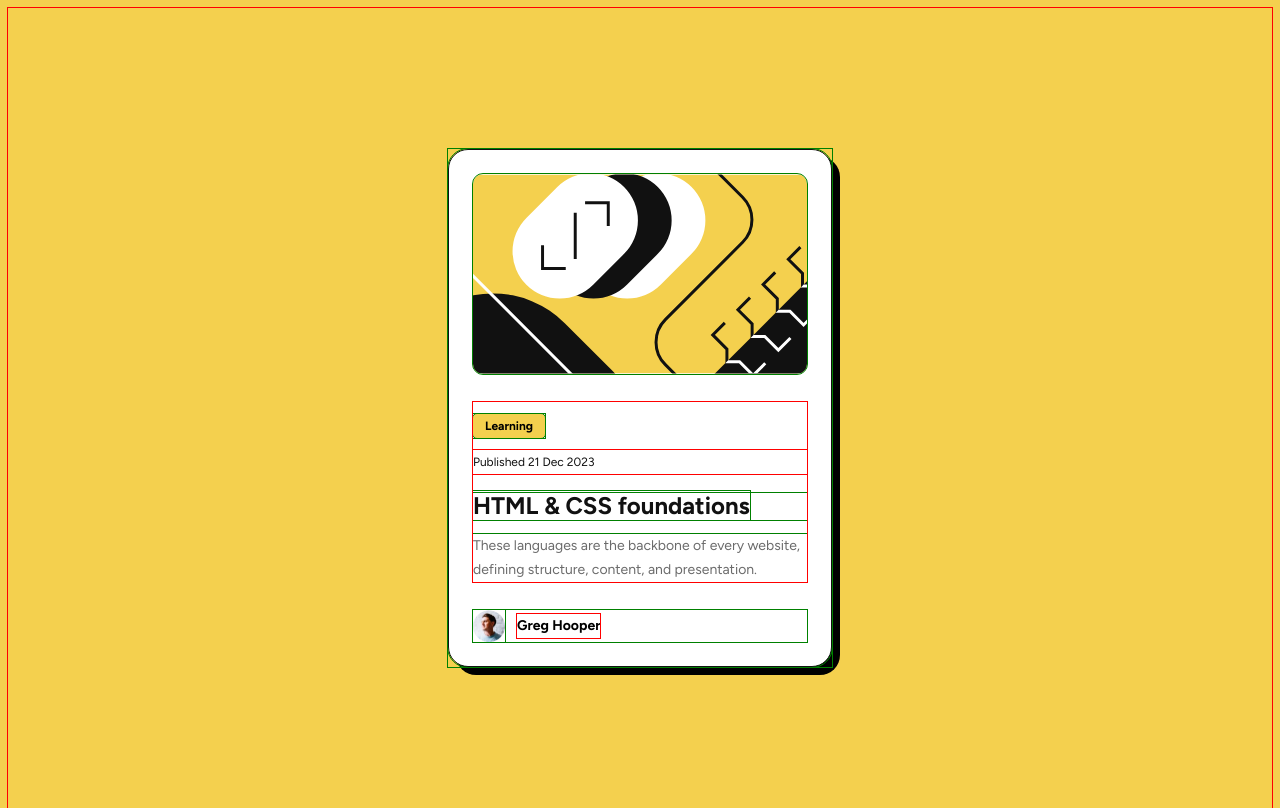
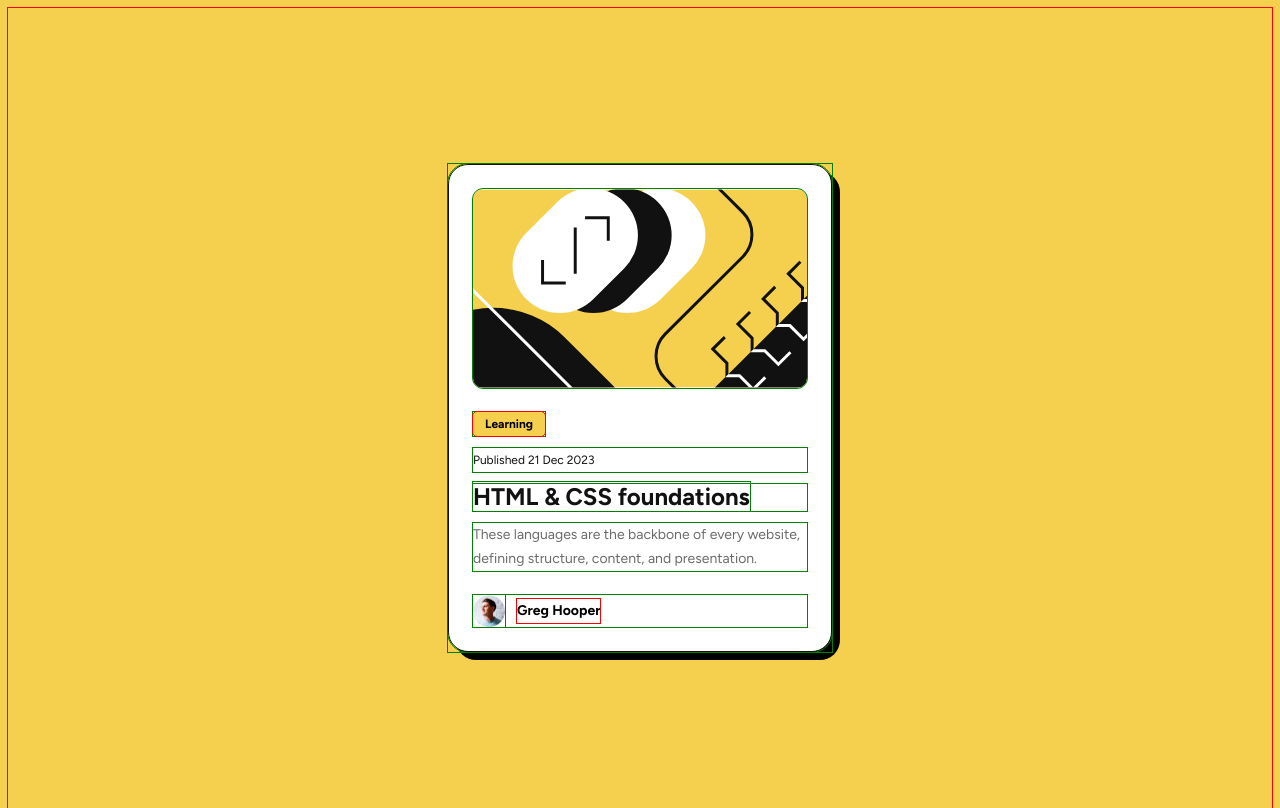
Before and after one commit to mdchong/blog-preview-card-main, a plain HTML site: page index.html in a window 1280 px wide. Drawn offline with Linux system fonts and the light colour scheme.

Commit message:
<div class="description"> removed
CSS update

```diff
--- a/index.html
+++ b/index.html
@@ -28,15 +28,14 @@
     <div class="container">
       <img src="./assets/images/illustration-article.svg" alt="" class="illustration">
 
-      <div class="description">
       <div class="tag">
         <p class="learning">Learning</p>
       </div>
+
       <p class="published">Published 21 Dec 2023</p>
 
       <h2 class="heading"><a href="#">HTML & CSS foundations</a></h2>
       <p class="text">These languages are the backbone of every website, defining structure, content, and presentation.</p>
-      </div>
 
       <div class="author">
         <img src="./assets/images/image-avatar.webp" alt="" class="avatar">
--- a/styles.css
+++ b/styles.css
@@ -141,7 +141,6 @@ body {
     display: flex;
     flex-direction: column;
     justify-content: center;
-    gap: 1.75rem;
     padding: 1.5rem;
     box-shadow: 8px 8px 0px 0px #000;
 }
@@ -153,13 +152,15 @@ body {
 .tag {
   max-width: 4.5rem;
   border-radius: 4px;
-  background-color: var(--yellow)
+  background-color: var(--yellow);
+  margin-top: 1.5rem;
 }
 
 .learning {
   font-size: 0.75rem;
   font-weight: var(--figtree-bold);
   text-align: center;
+  margin-top: 0;
 }
 
 .published {
@@ -170,7 +171,8 @@ body {
 .heading {
     font-size: var(--figtree-size-24);
     color: var(--gray-950);
-    font-weight: var(--figtree-bold)
+    font-weight: var(--figtree-bold);
+    margin-top: 0.75rem;
 }
 
 .heading a {
@@ -180,6 +182,7 @@ body {
 .text {
     font-size: 0.875rem;
     color: var(--gray-500);
+    margin-top:  0.75rem;
 }
 
 /* Author */
@@ -187,6 +190,7 @@ body {
     display: flex;
     align-items: center;
     gap: var(--spacing-150);
+    margin-top: 1.5rem;
 }
 
 .avatar {
```
Lines whose indentation alone changed are shown as unchanged.
